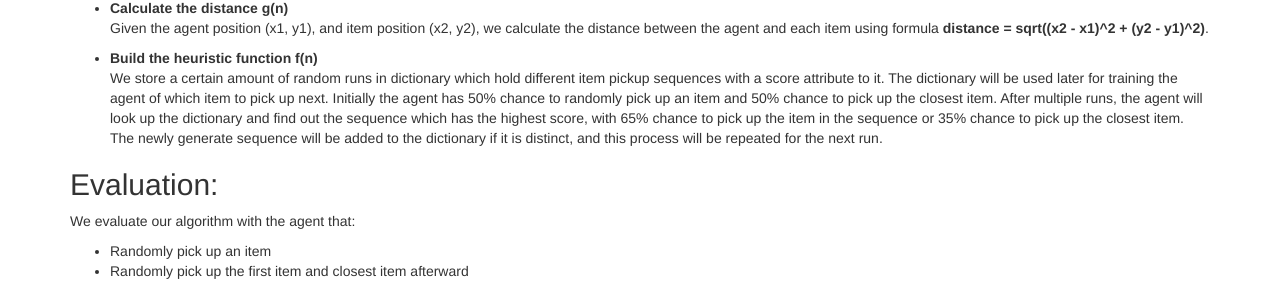
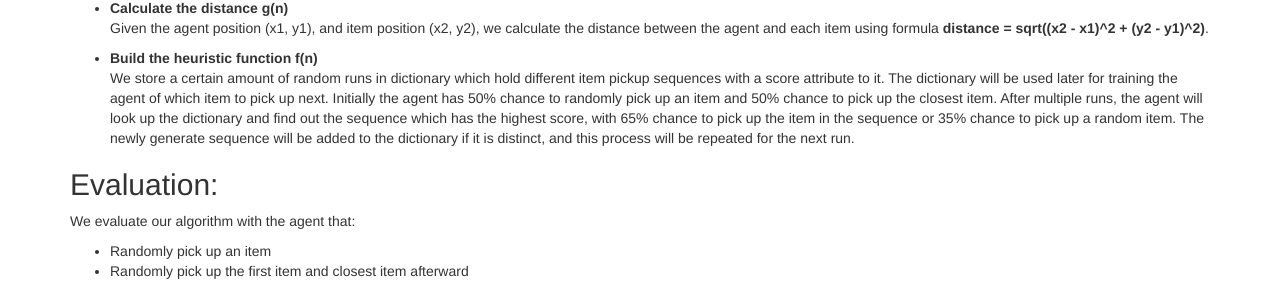
Before and after one commit to KumarHX/Agent007, a Jekyll site: the page built from docs/final.md, in a window 1280 px wide and 900 px high, scrolled down 754 px. Shown: the part 190-483 px from the top of the window. Built offline with Jekyll 4.4.1, drawn with Linux system fonts in a browser that asks for light colours.

Commit message:
Update final.md

```diff
--- a/docs/final.md
+++ b/docs/final.md
@@ -22,7 +22,7 @@
 Given the agent position (x1, y1), and item position (x2, y2), we calculate the distance between the agent and each item using formula **distance = sqrt((x2 - x1)^2 + (y2 - y1)^2)**.
 
 - **Build the heuristic function f(n)** <br>
-We store a certain amount of random runs in dictionary which hold different item pickup sequences with a score attribute to it. The dictionary will be used later for training the agent of which item to pick up next. Initially the agent has 50% chance to randomly pick up an item and 50% chance to pick up the closest item. After multiple runs, the agent will look up the dictionary and find out the sequence which has the highest score, with 65% chance to pick up the item in the sequence or 35% chance to pick up the closest item. The newly generate sequence will be added to the dictionary if it is distinct, and this process will be repeated for the next run.
+We store a certain amount of random runs in dictionary which hold different item pickup sequences with a score attribute to it. The dictionary will be used later for training the agent of which item to pick up next. Initially the agent has 50% chance to randomly pick up an item and 50% chance to pick up the closest item. After multiple runs, the agent will look up the dictionary and find out the sequence which has the highest score, with 65% chance to pick up the item in the sequence or 35% chance to pick up a random item. The newly generate sequence will be added to the dictionary if it is distinct, and this process will be repeated for the next run.
 
 ## Evaluation:
 We evaluate our algorithm with the agent that:
```
